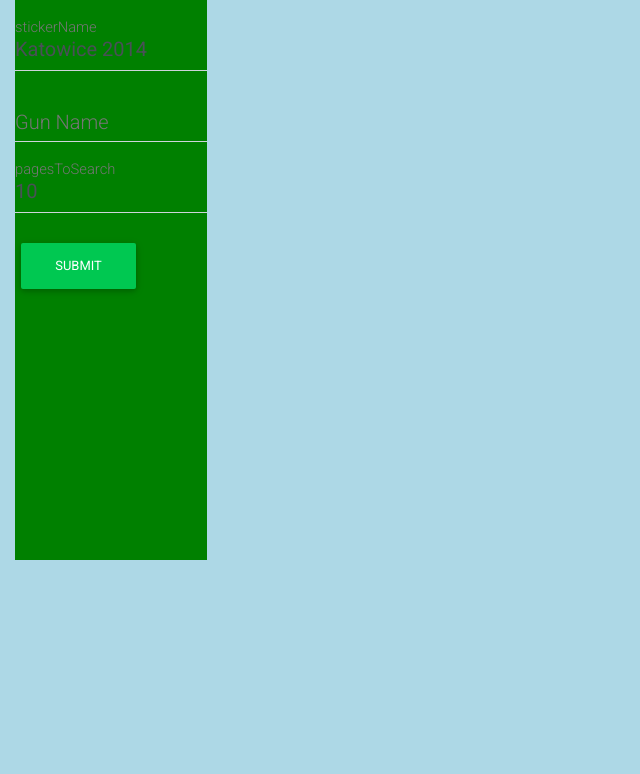
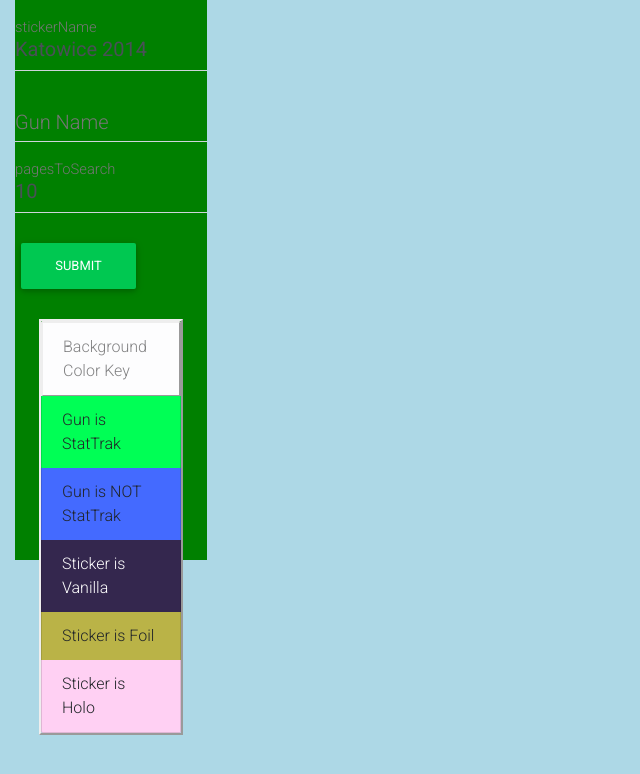
Before and after one commit to Baph57/BitSkinner, a React (Create React App) app: page / in a window 1280 px wide. Shown: the top 774 px of the page, without its empty margins (0-640 px from the left). Built offline with nearby package versions, Linux system fonts and the light colour scheme; no server answers.

Commit message:
more styling completed, making it easier for the client to interpret results

```diff
--- a/src/comps/gunDiv.js
+++ b/src/comps/gunDiv.js
@@ -107,7 +107,23 @@
         waves
         />
     );
-    } else {
+    } else if(skeletonStickers[i].name.includes("Foil")) {
+        skeletonStickerArray.push(
+            <MDBCardImage
+            className="img-fluid"
+            style={{
+                height: "50px",
+                width: "50px",
+                marginLeft: "10px",
+                backgroundColor: "#BAB347"
+            }}
+            src={skeletonStickers[i].url}
+            waves
+            />
+    );
+    }
+    else
+    {
         skeletonStickerArray.push(
             <MDBCardImage
             className="img-fluid"
@@ -123,6 +139,7 @@
         );
     }
 }
+
 
 
 // var conditionalPriceRender;
--- a/src/comps/searchSideNav.js
+++ b/src/comps/searchSideNav.js
@@ -7,7 +7,9 @@
     // MDBRow,
     // MDBCol,
     MDBBtn,
-    MDBInput
+    MDBInput,
+    MDBListGroup,
+    MDBListGroupItem
 } from 'mdbreact'
 class SearchSideNav extends Component {
     constructor(props){
@@ -71,6 +73,15 @@
                 onClick={this._onSubmit}
                     >Submit
                 </MDBBtn>
+                <MDBListGroup className="my-4 mx-4" style={{border: "2px outset"}}>
+                <MDBListGroupItem color="light" style={{border: "2px outset"}}>Background Color Key</MDBListGroupItem>
+                <MDBListGroupItem style={{backgroundColor:"#00FF55"}}>Gun is StatTrak</MDBListGroupItem>
+                <MDBListGroupItem style={{backgroundColor:"#446AFF"}}>Gun is NOT StatTrak</MDBListGroupItem>
+                <MDBListGroupItem style={{backgroundColor:"#34274E", color: "white"}}>Sticker is Vanilla</MDBListGroupItem>
+                <MDBListGroupItem style={{backgroundColor:"#BAB347"}}>Sticker is Foil</MDBListGroupItem>
+                <MDBListGroupItem style={{backgroundColor:"#FFD0F3"}}>Sticker is Holo</MDBListGroupItem>
+                {/* <MDBListGroupItem color="dark">Vestibulum at eros</MDBListGroupItem> */}
+                </MDBListGroup>
             </MDBContainer>
             </>
         )
```
Lines whose indentation alone changed are shown as unchanged.
